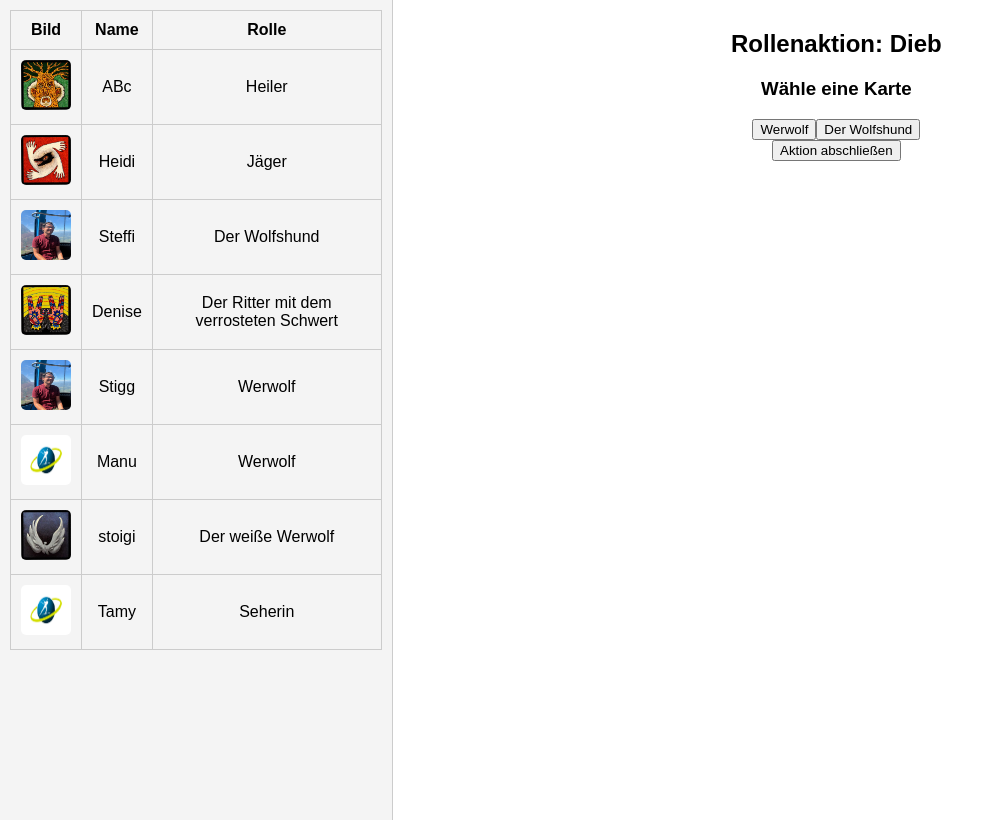
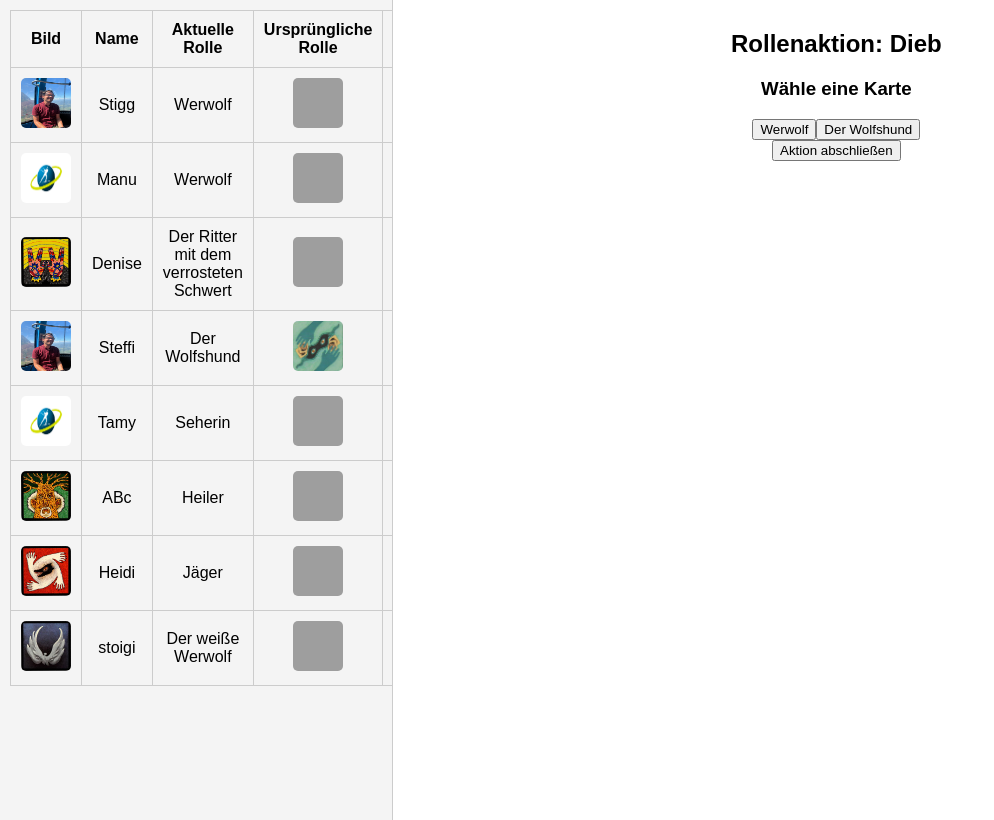
Before and after one commit to Stiggler/werewolf-game, a Flask app: page /night1 in a window 1280 px wide. Shown: the whole page, without its empty margins (0-994 px from the left). Run offline with Flask 3, Linux system fonts and the light colour scheme; data comes from the database, SQL or seed files in the repository; both versions use the stored data as it was after the commit; grey boxes are pictures that could not be loaded.

Commit message:
Rollenaktionen v2

```diff
--- a/app.py
+++ b/app.py
@@ -15,6 +15,7 @@ def init_db():
                 id INTEGER PRIMARY KEY AUTOINCREMENT,
                 name TEXT UNIQUE NOT NULL,
                 image TEXT
+
             )
         """)
         # Players-Tabelle
@@ -24,6 +25,7 @@ def init_db():
                 name TEXT NOT NULL,
                 image TEXT,
                 role TEXT
+                status TEXT
             )
         """)
         # Game roles Tabelle
@@ -64,7 +66,22 @@ def init_db():
                 description TEXT
             )
         """)
-
+        cursor.execute("""
+            CREATE TABLE IF NOT EXISTS role_actions (
+                id INTEGER PRIMARY KEY AUTOINCREMENT,
+                game_id INTEGER NOT NULL,
+                role_name TEXT NOT NULL,
+                player_id INTEGER NOT NULL,
+                target_id INTEGER,
+                action_name TEXT NOT NULL,
+                result TEXT,
+                new_role TEXT,
+                player_status TEXT DEFAULT 'lebendig',
+                timestamp DATETIME DEFAULT CURRENT_TIMESTAMP,
+                FOREIGN KEY (player_id) REFERENCES players (id),
+                FOREIGN KEY (target_id) REFERENCES players (id)
+            )
+        """)
     print("Database initialized!")
 
 # Verbindung zur Datenbank abrufen
@@ -72,6 +89,33 @@ def get_db_connection():
     conn = sqlite3.connect("players.db")
     conn.row_factory = sqlite3.Row  # Ermöglicht den Zugriff auf Spaltennamen
     return conn
+
+
+def clear_role_actions():
+    """Löscht alle Einträge aus der Tabelle role_actions."""
+    with get_db_connection() as conn:
+        conn.execute("DELETE FROM role_actions")
+        conn.commit()
+    print("Tabelle role_actions wurde geleert.")
+
+def reset_player_status():
+    """Setzt den Status aller Spieler auf lebendig."""
+    with get_db_connection() as conn:
+        conn.execute("UPDATE players SET status = 'lebendig'")
+        conn.commit()
+    print("Spielerstatus wurde zurückgesetzt.")
+
+def update_player_status(player_id, new_status):
+    """Aktualisiert den Status eines Spielers."""
+    with get_db_connection() as conn:
+        conn.execute("""
+            UPDATE players
+            SET status = ?
+            WHERE id = ?
+        """, (new_status, player_id))
+        conn.commit()
+    print(f"Status von Spieler {player_id} auf {new_status} gesetzt.")
+
 
 
 # Rollen sortieren nach 'first_night'
@@ -86,34 +130,42 @@ def get_sorted_roles():
 
 # Spieler und Rollen kombinieren
 def get_players_with_roles():
-    """Holt Spieler aus der Datenbank und ergänzt Rolleninformationen aus der JSON-Datei."""
+    """Holt Spieler aus der Datenbank und ergänzt ursprüngliche Rolle sowie Status."""
     with get_db_connection() as conn:
-        players = conn.execute("SELECT id, name, image, role FROM players").fetchall()
+        players = conn.execute("""
+            SELECT p.id, p.name, p.image, p.role, p.status,
+                   (SELECT role_name FROM role_actions WHERE player_id = p.id ORDER BY timestamp ASC LIMIT 1) AS original_role
+            FROM players p
+        """).fetchall()
 
-    # Sortierte Rollen abrufen
-    sorted_roles = get_sorted_roles()
-
-    # Spielerinformationen mit Rollendetails erweitern
-    detailed_players = []
-    for player in players:
-        # Rolle in den sortierten Rollen suchen
-        role_details = next((role for role in sorted_roles if role["Rolle"] == player["role"]), None)
-
-        # Spielerinformationen anreichern
-        detailed_players.append({
+    # Spielerinformationen erweitern
+    return [
+        {
             "id": player["id"],
             "name": player["name"],
             "image": player["image"],
             "role": player["role"],
-            "role_image": f"static/rollen/{player['role'].lower().replace(' ', '_')}.png" if player["role"] else None,
-            "role_description": role_details["Beschreibung"] if role_details else "Keine Beschreibung verfügbar",
-            "first_night": role_details.get("first_night", float("inf")) if role_details else float("inf"),
-        })
+            "status": player["status"],
+            "original_role": player["original_role"],
+            "original_role_image": f"/static/rollen/{player['original_role'].lower().replace(' ', '_')}.png" if player["original_role"] else None
+        }
+        for player in players
+    ]
+
 
     # Spieler nach der Rollenreihenfolge sortieren
     detailed_players.sort(key=lambda x: x["first_night"])
     return detailed_players
 
+# Rollenaktionen speichern
+def save_role_action(game_id, role_name, player_id, target_id, action_name, result, new_role=None, player_status=None):
+    """Speichert die Aktion einer Rolle sowie den Status des Spielers in der Tabelle role_actions."""
+    with get_db_connection() as conn:
+        conn.execute("""
+            INSERT INTO role_actions (game_id, role_name, player_id, target_id, action_name, result, new_role, player_status)
+            VALUES (?, ?, ?, ?, ?, ?, ?, ?)
+        """, (game_id, role_name, player_id, target_id, action_name, result, new_role, player_status))
+        conn.commit()
 
 # Spielattribute speichern
 def save_game_attribute(game_id, attribute_name, value, player_id=None, role_id=None):
@@ -138,6 +190,8 @@ def get_game_attribute(game_id, attribute_name):
             (game_id, attribute_name)
         ).fetchone()
         return result["value"] if result else None
+
+
 
 
 def sync_base_roles():
@@ -450,12 +504,33 @@ def game():
         print(f"Fehler in der /game-Route: {e}")
         return "Ein Fehler ist aufgetreten.", 500
 
+
+@app.route('/start_game', methods=['POST'])
+def start_game():
+    """Leert die Tabelle role_actions und initialisiert den Spielerstatus."""
+    clear_role_actions()
+    reset_player_status()
+    return jsonify({"message": "Spiel gestartet und Aktionen geleert"})
+
+
+
+
+
+
 # Route für die erste Nacht
+
 @app.route('/night1')
 def night1():
     """Zeigt die Übersicht der Spieler und Rollen für die erste Nacht."""
     players = get_players_with_roles()
-    return render_template('night1.html', players=players)
+    with get_db_connection() as conn:
+        thief_player = conn.execute("""
+            SELECT id FROM players WHERE role = 'Dieb' LIMIT 1
+        """).fetchone()
+        thief_player_id = thief_player["id"] if thief_player else None
+    return render_template('night1.html', players=players, thief_player_id=thief_player_id or 'null')
+
+
 
 @app.route('/next_role', methods=['GET'])
 def get_next_role():
@@ -473,10 +548,64 @@ def get_next_role():
     return jsonify([{"role_name": role["role_name"], "first_night": role["first_night"]} for role in roles])
 
 
+# Rollenaktionen setzen
+@app.route('/set_role_action', methods=['POST'])
+def set_role_action():
+    data = request.json
+    game_id = data.get('game_id')
+    role_name = data.get('role_name')
+    player_id = data.get('player_id')
+    target_id = data.get('target_id')  # Optional
+    action_name = data.get('action_name')
+    result = data.get('result', 'Erfolgreich')
+    new_role = data.get('new_role')  # Optional: Neue Rolle des Spielers
+    player_status = data.get('player_status', 'lebendig')  # Optional: Tot oder lebendig
+
+    if not game_id or not role_name or not player_id or not action_name:
+        return jsonify({"error": "Fehlende Daten"}), 400
+
+    # Aktion speichern
+    save_role_action(game_id, role_name, player_id, target_id, action_name, result, new_role, player_status)
+
+    # Spielerrolle aktualisieren, wenn eine neue Rolle angegeben ist
+    if new_role:
+        with get_db_connection() as conn:
+            conn.execute("""
+                UPDATE players SET role = ? WHERE id = ?
+            """, (new_role, player_id))
+            conn.commit()
+
+    return jsonify({"message": "Aktion erfolgreich gespeichert"}), 200
 
 
 
+# Synchronisiere Basisrollen mit JSON
+def sync_base_roles():
+    """Synchronisiert die Rollen aus der JSON-Datei mit der Tabelle base_roles."""
+    with sqlite3.connect("players.db") as conn:
+        cursor = conn.cursor()
 
+        # Rollen aus der JSON-Datei laden
+        with open("static/rollen/roles.json", "r", encoding="utf-8") as file:
+            roles_data = json.load(file)
+
+        # Synchronisation: Einfügen oder Aktualisieren
+        for role in roles_data:
+            cursor.execute("""
+                INSERT INTO base_roles (role_name, first_night, night_order, description)
+                VALUES (?, ?, ?, ?)
+                ON CONFLICT(role_name) DO UPDATE SET
+                first_night = excluded.first_night,
+                night_order = excluded.night_order,
+                description = excluded.description
+            """, (
+                role["Rolle"],
+                role.get("first_night"),
+                role.get("night_order"),
+                role.get("Beschreibung")
+            ))
+        conn.commit()
+        print("Basisrollen erfolgreich synchronisiert!")
 
 
 if __name__ == '__main__':
--- a/templates/night1.html
+++ b/templates/night1.html
@@ -49,24 +49,38 @@
         .interactive-phase.active {
             display: block;
         }
+        /* Neue CSS-Regel für die Spalte der ursprünglichen Rolle */
+        table td:nth-child(4) {
+            width: 60px;
+            text-align: center;
+        }
     </style>
 </head>
 <body>
+    <script>
+        // Spieler-ID des Diebs (dynamisch aus dem Backend übergeben)
+        const CURRENT_PLAYER_ID = "{{ thief_player_id | default('null') }}";
+    </script>
+
     <div class="left-panel">
         <table id="playersTable">
             <thead>
                 <tr>
                     <th>Bild</th>
                     <th>Name</th>
-                    <th>Rolle</th>
+                    <th>Aktuelle Rolle</th>
+                    <th>Ursprüngliche Rolle</th>
+                    <th>Status</th>
                 </tr>
             </thead>
             <tbody>
                 {% for player in players %}
                 <tr>
-                    <td><img src="{{ player.image }}" alt="{{ player.name }}"></td>
+                    <td><img src="{{ player.image }}" alt="{{ player.name }}" width="50"></td>
                     <td>{{ player.name }}</td>
                     <td>{{ player.role }}</td>
+                    <td><img src="{{ player.original_role_image }}" alt="{{ player.original_role }}" width="50"></td>
+                    <td>{{ player.status }}</td>
                 </tr>
                 {% endfor %}
             </tbody>
@@ -130,13 +144,21 @@
         }
 
         function chooseThiefCard(roleName) {
+            if (!CURRENT_PLAYER_ID) {
+                alert("Spieler-ID fehlt. Bitte überprüfen Sie die Backend-Logik.");
+                return;
+            }
+
             fetch('/set_role_action', {
                 method: 'POST',
                 headers: { 'Content-Type': 'application/json' },
                 body: JSON.stringify({
-                    player_id: CURRENT_PLAYER_ID, // Die ID des aktuellen Spielers muss dynamisch ersetzt werden
-                    original_role: 'Dieb',
-                    new_role: roleName
+                    game_id: 1,
+                    role_name: 'Dieb',
+                    player_id: CURRENT_PLAYER_ID,
+                    action_name: 'Wähle neue Rolle',
+                    new_role: roleName,
+                    player_status: 'lebendig'
                 })
             })
             .then(response => response.json())
@@ -145,7 +167,8 @@
                     alert(data.message);
                     completeAction();
                 }
-                });
+            })
+            .catch(error => console.error("Fehler:", error));
         }
 
         function completeAction() {
@@ -154,9 +177,36 @@
         loadRole(roles[currentRoleIndex]);
     } else {
         alert('Die Nacht ist vorbei!');
-                document.getElementById('interactivePhase').classList.remove('active');
+        location.reload(); // Aktualisiert die Seite, um den finalen Status zu zeigen
     }
+
+    // Tabelle aktualisieren
+    updatePlayerTable();
 }
+
+function updatePlayerTable() {
+    fetch('/get_players') // Endpunkt, der aktuelle Spielerinformationen zurückgibt
+        .then(response => response.json())
+        .then(data => {
+            const tbody = document.querySelector('#playersTable tbody');
+            tbody.innerHTML = ''; // Alte Einträge entfernen
+            data.forEach(player => {
+                const tr = document.createElement('tr');
+                tr.innerHTML = `
+                    <td><img src="${player.image}" alt="${player.name}" width="50"></td>
+                    <td>${player.name}</td>
+                    <td>${player.role}</td>
+                    <td><img src="${player.original_role_image}" alt="${player.original_role}" width="50"></td>
+                    <td>${player.status}</td>
+                `;
+                tbody.appendChild(tr);
+            });
+        })
+        .catch(error => console.error('Fehler beim Aktualisieren der Tabelle:', error));
+}
+
+
+
     </script>
 </body>
 </html>
```
Also changed, not shown: templates/game.html (+16 -1 lines), players.db. Lines whose indentation alone changed are shown as unchanged.
